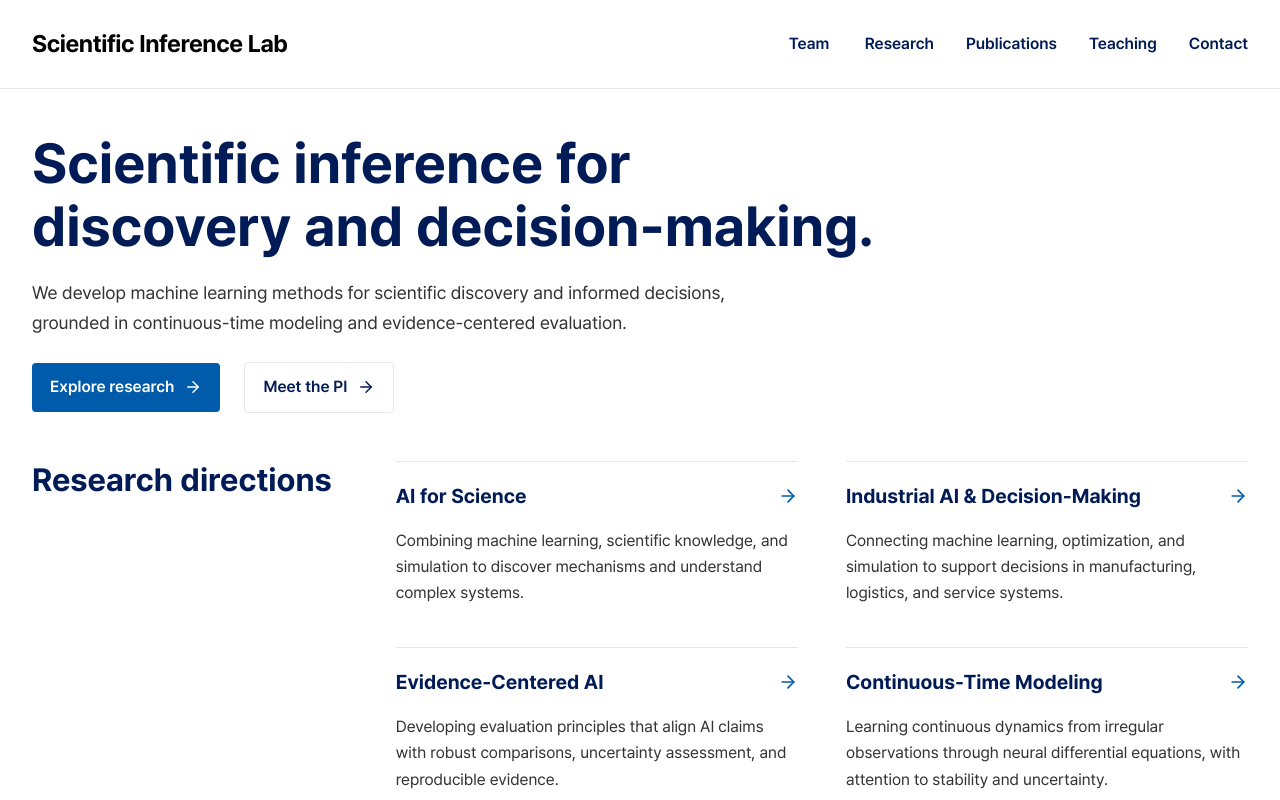
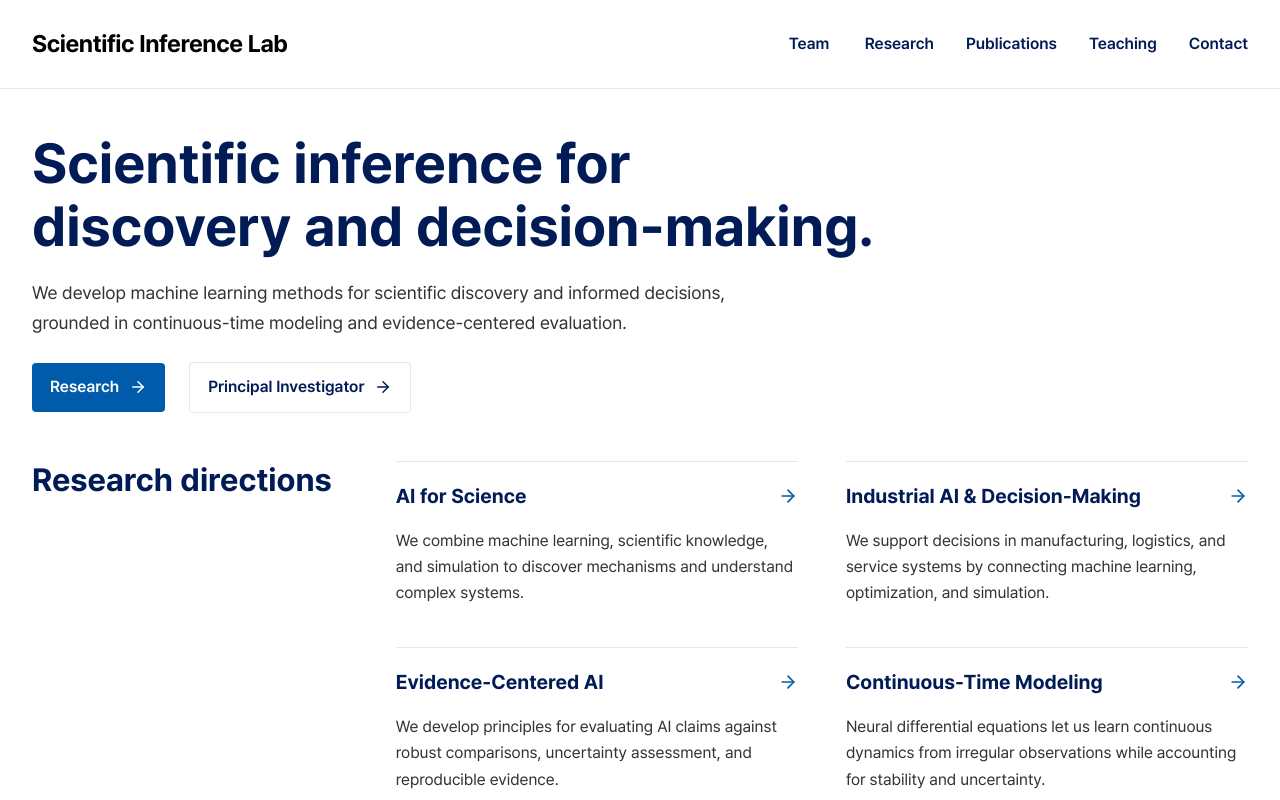
Before and after one commit to Scientific-Inference-Lab/scientific-inference-lab.github.io, an Astro site: page / in a window 1280 px wide. Shown: the top 800 px of the page. Built offline with nearby package versions, Linux system fonts and the light colour scheme; Astro itself is replaced by a stand-in of ours.

Commit message:
fix: name action destinations and state research directions plainly
Home, Contact and Research action labels now name where they lead
(Research, Principal Investigator, Contact) instead of generic verbs
(Explore research, Meet the PI, Discuss a research interest). The
Contact inquiry group takes the Home heading, Research opportunities &
collaboration.

The four research-direction descriptions are rewritten from parallel
gerund fragments into declarative sentences, following the updated
research-field source. Names, order and facts are unchanged.

Tests keep their intent: one Home profile action, a shared Research
label on Home and Contact, and a guard against the generic labels.

```diff
--- a/src/components/ContactPanel.astro
+++ b/src/components/ContactPanel.astro
@@ -27,12 +27,12 @@ const [emailLocal, emailDomain] = pi.email.split('@');
       </div>
     </div>
     <div class="contact-opportunities min-w-0">
-      <h2 class="text-xl font-bold">Discuss your interests</h2>
+      <h2 class="text-xl font-bold">Research opportunities &amp; collaboration</h2>
       <ul class="inquiry-links mt-3" aria-label="Email inquiry topics">
         <li><a href={`mailto:${pi.email}?subject=${encodeURIComponent('Research opportunities')}`} class="text-link inquiry-link" aria-label="Email about research opportunities">Email about research opportunities<Mail size={17} aria-hidden="true" /></a></li>
         <li><a href={`mailto:${pi.email}?subject=${encodeURIComponent('Research collaboration')}`} class="text-link inquiry-link" aria-label="Email about research collaboration">Email about collaboration<Mail size={17} aria-hidden="true" /></a></li>
       </ul>
-      <a href="/research/" class="text-link mt-3 inline-flex min-h-11 items-center gap-2">Explore research<ArrowRight size={17} aria-hidden="true" /></a>
+      <a href="/research/" class="text-link mt-3 inline-flex min-h-11 items-center gap-2">Research<ArrowRight size={17} aria-hidden="true" /></a>
     </div>
   </div>
 </section>
--- a/src/components/ResearchExplorer.svelte
+++ b/src/components/ResearchExplorer.svelte
@@ -67,7 +67,7 @@
         </section>
       {/each}
       <p class="research-inquiry">
-        <a href="/contact/" class="text-link">Discuss a research interest <ArrowRight size={16} aria-hidden="true" /></a>
+        <a href="/contact/" class="text-link">Contact <ArrowRight size={16} aria-hidden="true" /></a>
       </p>
     </div>
   </div>
--- a/src/content/programs.json
+++ b/src/content/programs.json
@@ -4,8 +4,8 @@
     "title": "AI for Science",
     "shortTitle": "AI for Science",
     "question": "How can scientific knowledge, observations, and simulation help uncover mechanisms in complex systems?",
-    "summary": "Combining machine learning, scientific knowledge, and simulation to discover mechanisms and understand complex systems.",
-    "description": "Combining machine learning, scientific knowledge, and simulation to discover mechanisms and understand complex systems.",
+    "summary": "We combine machine learning, scientific knowledge, and simulation to discover mechanisms and understand complex systems.",
+    "description": "We combine machine learning, scientific knowledge, and simulation to discover mechanisms and understand complex systems.",
     "agenda": [
       "Inverse problems and system identification",
       "Simulation-based surrogate models",
@@ -28,8 +28,8 @@
     "title": "Continuous-Time Modeling",
     "shortTitle": "Continuous-Time Modeling",
     "question": "How can we learn, forecast, and simulate continuous dynamics from irregular observations?",
-    "summary": "Learning continuous dynamics from irregular observations through neural differential equations, with attention to stability and uncertainty.",
-    "description": "Learning continuous dynamics from irregular observations through neural differential equations, with attention to stability and uncertainty.",
+    "summary": "Neural differential equations let us learn continuous dynamics from irregular observations while accounting for stability and uncertainty.",
+    "description": "Neural differential equations let us learn continuous dynamics from irregular observations while accounting for stability and uncertainty.",
     "agenda": [
       "Neural differential equations",
       "Dynamic system identification and forecasting",
@@ -52,8 +52,8 @@
     "title": "Evidence-Centered AI",
     "shortTitle": "Evidence-Centered AI",
     "question": "What comparisons and uncertainty assessments justify an AI claim?",
-    "summary": "Developing evaluation principles that align AI claims with robust comparisons, uncertainty assessment, and reproducible evidence.",
-    "description": "Developing evaluation principles that align AI claims with robust comparisons, uncertainty assessment, and reproducible evidence.",
+    "summary": "We develop principles for evaluating AI claims against robust comparisons, uncertainty assessment, and reproducible evidence.",
+    "description": "We develop principles for evaluating AI claims against robust comparisons, uncertainty assessment, and reproducible evidence.",
     "agenda": [
       "Validity of comparisons and reproducibility",
       "Uncertainty assessment",
@@ -77,8 +77,8 @@
     "title": "Industrial AI & Decision-Making",
     "shortTitle": "Industrial AI & Decision-Making",
     "question": "How can machine learning, optimization, and simulation support operating decisions in industrial systems?",
-    "summary": "Connecting machine learning, optimization, and simulation to support decisions in manufacturing, logistics, and service systems.",
-    "description": "Connecting machine learning, optimization, and simulation to support decisions in manufacturing, logistics, and service systems.",
+    "summary": "We support decisions in manufacturing, logistics, and service systems by connecting machine learning, optimization, and simulation.",
+    "description": "We support decisions in manufacturing, logistics, and service systems by connecting machine learning, optimization, and simulation.",
     "agenda": [
       "Quality, reliability, and predictive maintenance",
       "Resource allocation",
--- a/src/pages/index.astro
+++ b/src/pages/index.astro
@@ -14,8 +14,8 @@ const topics = programs.map(({ id, title, summary }) => ({ id, title, summary })
       <h1 id="lab-heading" class="home-title">{site.identity}</h1>
       <p class="home-introduction">{site.intro}</p>
       <div class="home-actions">
-        <a class="button" href="/research/">Explore research <ArrowRight size={18} aria-hidden="true" /></a>
-        <a class="button-secondary" href="/people/yongkyung-oh/">Meet the PI <ArrowRight size={18} aria-hidden="true" /></a>
+        <a class="button" href="/research/">Research <ArrowRight size={18} aria-hidden="true" /></a>
+        <a class="button-secondary" href="/people/yongkyung-oh/">Principal Investigator <ArrowRight size={18} aria-hidden="true" /></a>
       </div>
     </div>
     </div>
--- a/tests/site.test.mjs
+++ b/tests/site.test.mjs
@@ -477,6 +477,8 @@ test('personal recognition and PI profiles preserve truthful types and destinati
   assert(!/led by YongKyung Oh|taught by YongKyung Oh|Contact YongKyung Oh|Publications by YongKyung Oh/.test(surfaces), 'Name-forward phrasing removed');
 
   assert(!/Overlapping (?:research )?directions|Explore their questions|Search the complete publication record|Meet the principal investigator|Research and laboratory updates|Each course site holds|Get in touch to discuss|inference for engineering decisions/.test(surfaces), 'Meta copy removed');
+  // Action labels name their destination instead of a generic verb.
+  assert(!/Explore research|Meet the PI|Discuss your interests|Discuss a research interest/.test(surfaces), 'Generic action labels removed');
   for (const document of documents.values()) {
     const footer = byTag(document, 'footer')[0];
     assert(content(footer).includes('School of BioMedical Convergence Engineering · Pusan National University'));
@@ -526,7 +528,7 @@ test('research directions remain complete and generated illustrations stay out o
   assert.equal(byTag(homeIntro, 'img').length + byTag(homeIntro, 'picture').length + byTag(homeIntro, 'figure').length, 0, 'Home introduction must not show a portrait');
   const peopleActions = byTag(homeIntro, 'a').filter(node => ['/people/', profileRoute].includes(attr(node, 'href')));
   assert.equal(peopleActions.length, 1, 'Home needs exactly one People action');
-  assert(attr(peopleActions[0], 'class')?.split(/\s+/).includes('button-secondary') && content(peopleActions[0]).trim() === 'Meet the PI' && attr(peopleActions[0], 'href') === profileRoute, 'The People action is the "Meet the PI" button to the profile');
+  assert(attr(peopleActions[0], 'class')?.split(/\s+/).includes('button-secondary') && content(peopleActions[0]).trim() === 'Principal Investigator' && attr(peopleActions[0], 'href') === profileRoute, 'The People action is the "Principal Investigator" button to the profile');
   const contactPage = documents.get('/contact/');
   assert(!content(byTag(contactPage, 'main')[0]).includes('We welcome inquiries'), 'Contact must not repeat the Home inquiry guidance');
   const contactEmail = all(contactPage, node => attr(node, 'class')?.split(/\s+/).includes('contact-email'))[0];
@@ -829,8 +831,9 @@ test('lab-authored copy spells "decision-making" one way', async () => {
   for (const file of ['src/content/people.json', 'src/content/news.json', 'src/content/programs.json', 'src/lib/data/lab.ts', 'src/components/ContactPanel.astro']) {
     assert(!/decision making/i.test(await readFile(path.join(root, file), 'utf8')), `${file}: use "decision-making"`);
   }
-  const contact = text(documents.get('/contact/'));
-  assert(contact.includes('Explore research') && !contact.includes('Explore our research'), 'Contact uses the Home label "Explore research"');
+  const researchLabels = route => byTag(byTag(documents.get(route), 'main')[0], 'a').filter(node => attr(node, 'href') === '/research/').map(node => content(node).trim());
+  assert.deepEqual(researchLabels('/contact/'), researchLabels('/').slice(0, 1), 'Contact names the Research destination with the Home label');
+  assert.deepEqual(researchLabels('/'), ['Research'], 'The Home Research action names its destination');
 });
 
 
```
Also changed, not shown: 2 other files.
